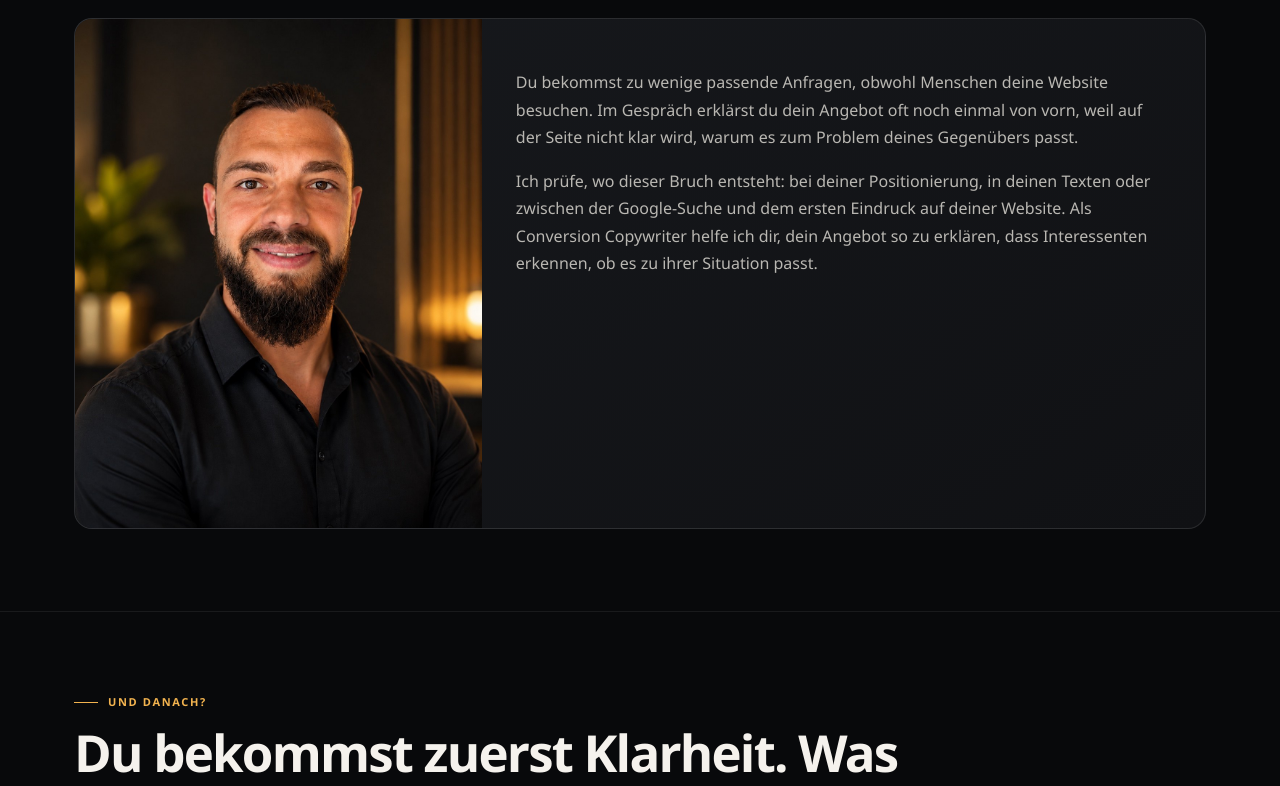
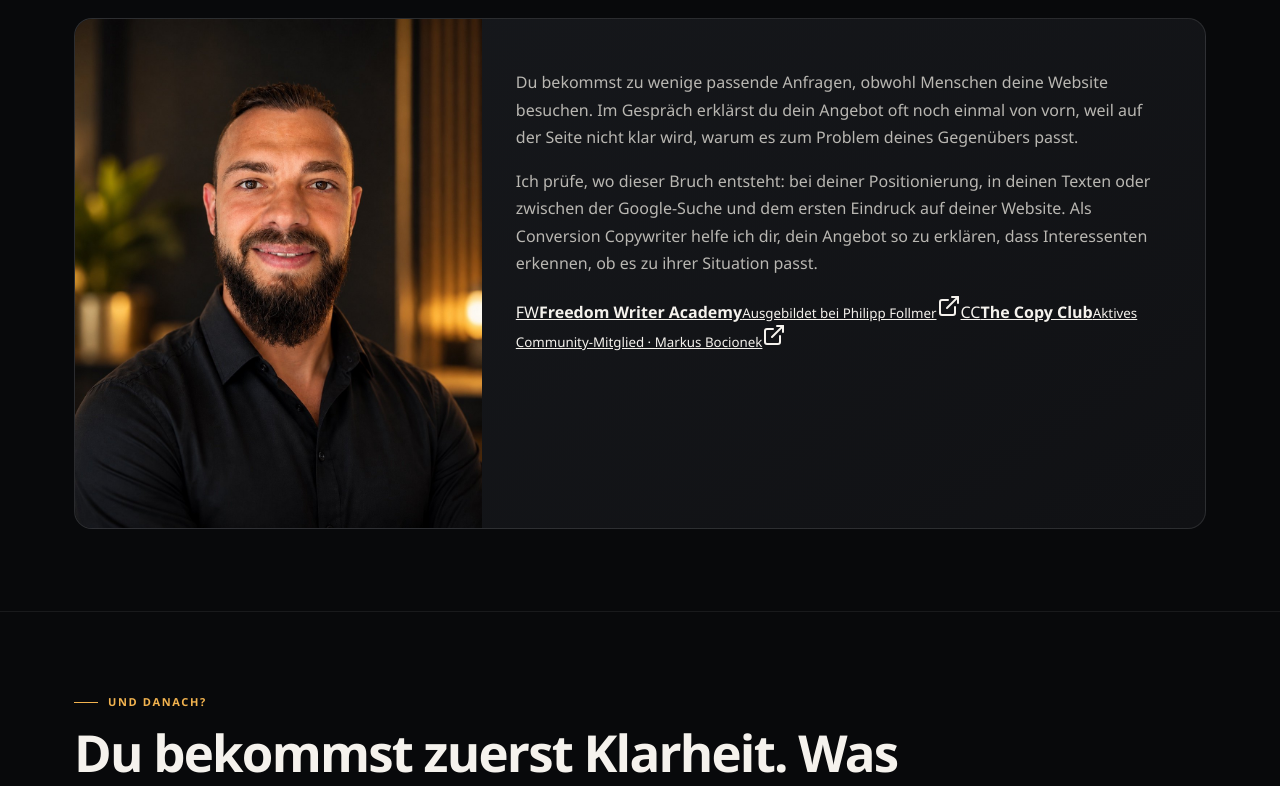
Before and after one commit to thomasech7-dot/webseite-roentgen, a React (Vite) app: page / in a window 1280 px wide. Shown: the part 4751-5537 px from the top of the page. Built offline with nearby package versions, Linux system fonts and the light colour scheme.

Commit message:
Add copywriting education and community credentials

```diff
--- a/src/main.tsx
+++ b/src/main.tsx
@@ -163,7 +163,7 @@ function Home() {
         </Section>
 
         <Section id="ueber-mich" eye="Wer deine Website röntgt" title="Thomas Olesch" intro="Conversion Copywriter">
-          <div className="profileCard"><img src={thomasProfile} alt="Thomas Olesch" className="profileImg" /><div className="profileBody"><p>Du bekommst zu wenige passende Anfragen, obwohl Menschen deine Website besuchen. Im Gespräch erklärst du dein Angebot oft noch einmal von vorn, weil auf der Seite nicht klar wird, warum es zum Problem deines Gegenübers passt.</p><p>Ich prüfe, wo dieser Bruch entsteht: bei deiner Positionierung, in deinen Texten oder zwischen der Google-Suche und dem ersten Eindruck auf deiner Website. Als Conversion Copywriter helfe ich dir, dein Angebot so zu erklären, dass Interessenten erkennen, ob es zu ihrer Situation passt.</p></div></div>
+          <div className="profileCard"><img src={thomasProfile} alt="Thomas Olesch" className="profileImg" /><div className="profileBody"><p>Du bekommst zu wenige passende Anfragen, obwohl Menschen deine Website besuchen. Im Gespräch erklärst du dein Angebot oft noch einmal von vorn, weil auf der Seite nicht klar wird, warum es zum Problem deines Gegenübers passt.</p><p>Ich prüfe, wo dieser Bruch entsteht: bei deiner Positionierung, in deinen Texten oder zwischen der Google-Suche und dem ersten Eindruck auf deiner Website. Als Conversion Copywriter helfe ich dir, dein Angebot so zu erklären, dass Interessenten erkennen, ob es zu ihrer Situation passt.</p><div className="credentials" aria-label="Ausbildung und Copywriting-Community"><a className="credential" href="https://www.freedom-writer.de/" target="_blank" rel="noreferrer"><span className="credentialMark">FW</span><span><strong>Freedom Writer Academy</strong><small>Ausgebildet bei Philipp Follmer</small></span><ExternalLink /></a><a className="credential" href="https://www.the-copy-club.com/" target="_blank" rel="noreferrer"><span className="credentialMark">CC</span><span><strong>The Copy Club</strong><small>Aktives Community-Mitglied · Markus Bocionek</small></span><ExternalLink /></a></div></div></div>
         </Section>
 
         <section><div className="wrap"><p className="eye">Und danach?</p><h2>Du bekommst zuerst Klarheit. Was du daraus machst, entscheidest du.</h2><p className="intro">Der Website-Röntgen ist kostenlos. Ich zeige dir deine drei wichtigsten Hebel und sage dir auch, was du selbst verändern kannst. Wenn wir dabei feststellen, dass du Unterstützung brauchst, können wir danach gemeinsam an der Umsetzung arbeiten – zum Beispiel an deiner Positionierung, deinen Website- oder Landingpage-Texten, SEO, E-Mail-Marketing oder der gesamten Conversion-Strecke. Erst kommt der Befund. Dann entscheiden wir, was überhaupt sinnvoll ist.</p></div></section>
```
